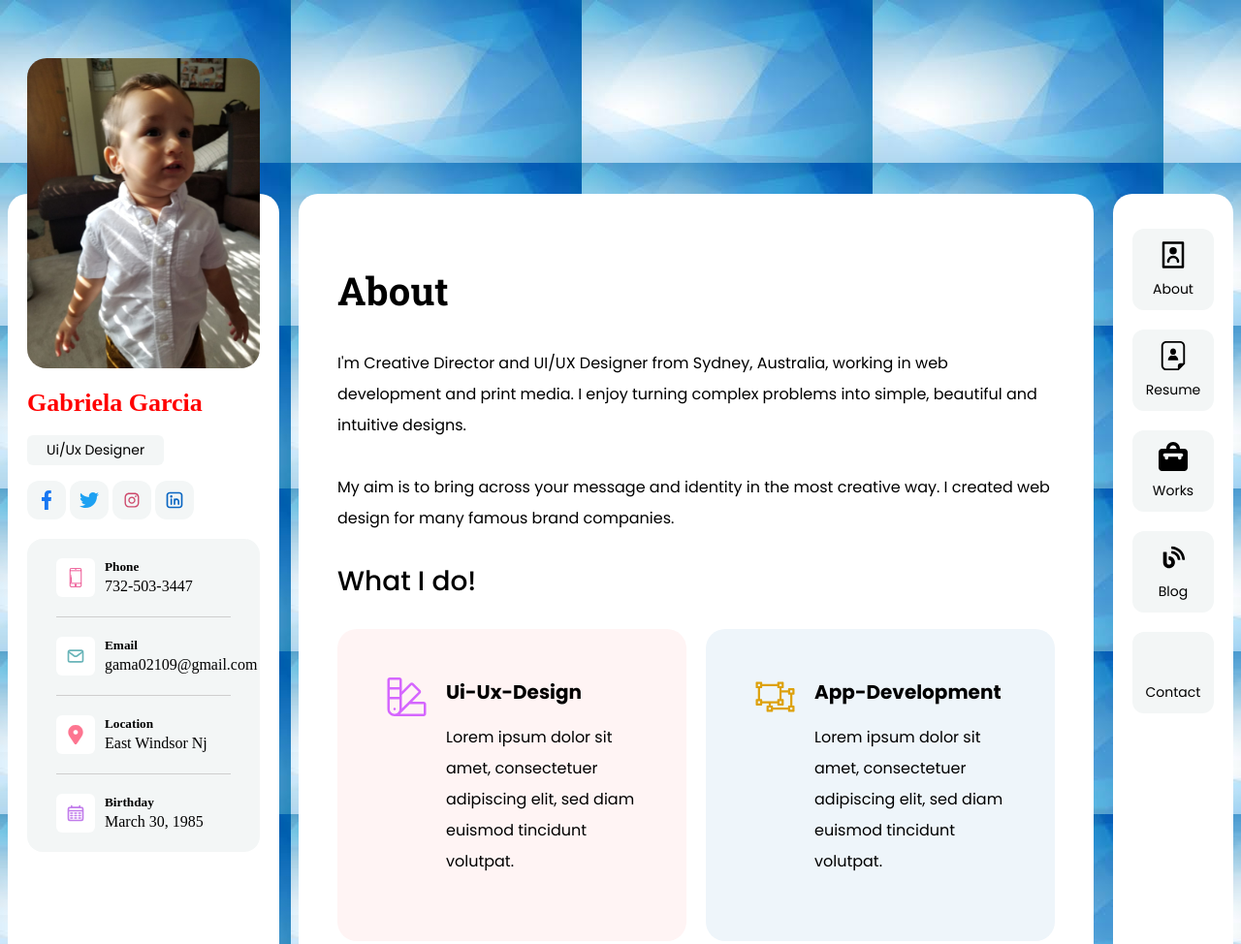
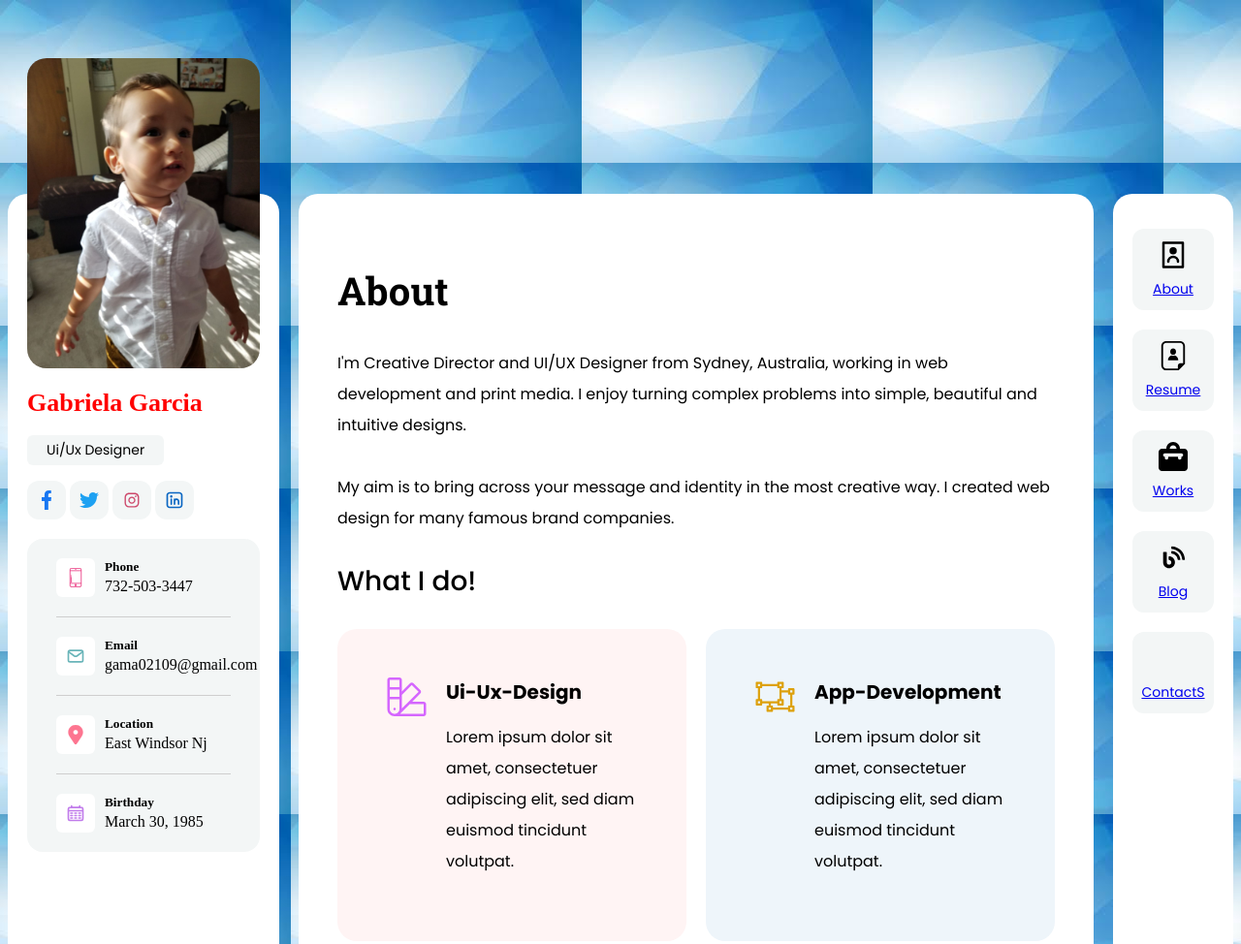
Before and after one commit to gabygama0385/portfolio, a plain HTML site: page index.html in a window 1280 px wide. Shown: the top 974 px of the page at 97% size. Drawn offline with Linux system fonts and the light colour scheme.

Commit message:
Change 3rd column icons to have links

```diff
--- a/index.html
+++ b/index.html
@@ -98,11 +98,22 @@
        </div>
             <div id="col3">
                     <ul>
-                        <li>About</li>
-                        <li>Resume</li>
-                        <li>Works</li>
-                        <li>Blog</li>
-                        <li>Contact</li>
+                        <li class="about">
+                            <a href="#"><span>About</span></a>
+                        </li>
+                        <li class="resume">
+                            <a href="#"><span>Resume</span></a>
+                        </li>
+                        <li class="works">
+                            <a href="#"><span>Works</span></a>
+                        </li>
+                        <li class="blog">
+                            <a href="#"><span>Blog</span></a>
+                        </li>
+                        <li class="contact">
+                            <a href="#"><span>ContactS</span></a>
+                        </li>
+
                     </ul>
                 </div>
             </div>
```
